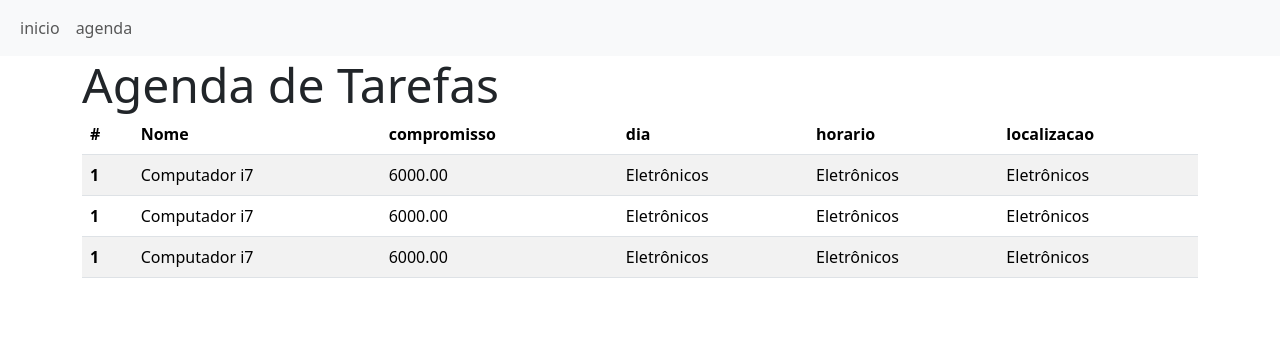
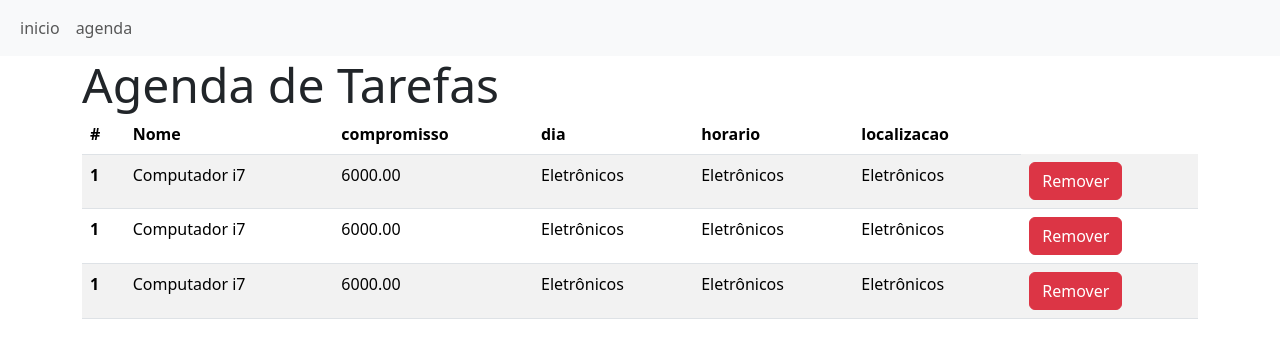
Before and after one commit to matadorxfamso/Projetoagenda2024AGORAVAIFRONT, an Angular app: page /agenda in a window 1280 px wide. Shown: the top 358 px of the page. Built offline with nearby package versions, Linux system fonts and the light colour scheme; data requests are answered from the project's data file.

Commit message:
Criando toda a progamação do botão delete

```diff
--- a/src/app/agenda/agenda.component.html
+++ b/src/app/agenda/agenda.component.html
@@ -23,6 +23,8 @@
         <td>{{agenda.dia}}</td>
         <td>{{agenda.horario}}</td>
         <td>{{agenda.localizacao}}</td>
+        <td><button class="btn btn-danger"
+          (click)="delete(agenda)">Remover</button></td>
       </tr>
     </tbody>
   </table>
--- a/src/app/agenda/agenda.component.ts
+++ b/src/app/agenda/agenda.component.ts
@@ -3,7 +3,7 @@ import { agendas } from './../agenda';
 import { Component } from '@angular/core';
 
 @Component({
-  selector: 'app-agendas',
+  selector: 'app-agenda',
   templateUrl: './agenda.component.html',
   styleUrl: './agenda.component.css'
 })
@@ -18,4 +18,9 @@ export class AgendaComponent {
       next: data => this.agendas = data
     })
   }
+  delete(agendas: agendas){
+    this.service.delete(agendas).subscribe({
+      next: ()=> this.loadagendas()
+    })
   }
+  }
--- a/src/app/agendas.service.ts
+++ b/src/app/agendas.service.ts
@@ -10,4 +10,7 @@ export class agendasService {
   getagendas(): Observable<agendas []>{
     return this.http.get<agendas []>('http://localhost:3000/agenda')
   }
+  delete(agenda: agendas): Observable<void>{
+    return this.http.delete<void>('http://localhost:3000/agenda/' + agenda.id)
+  }
 }
```
